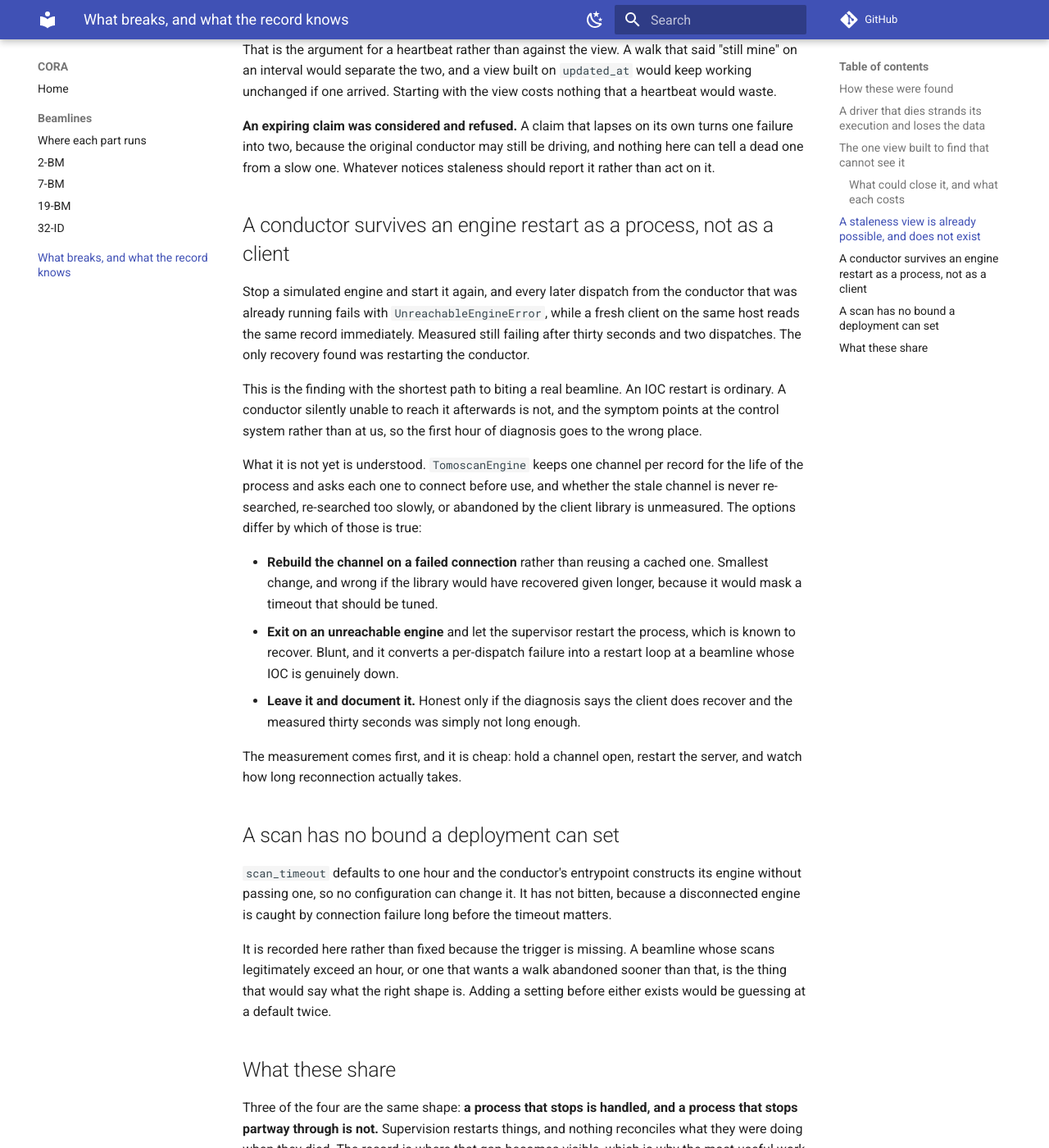
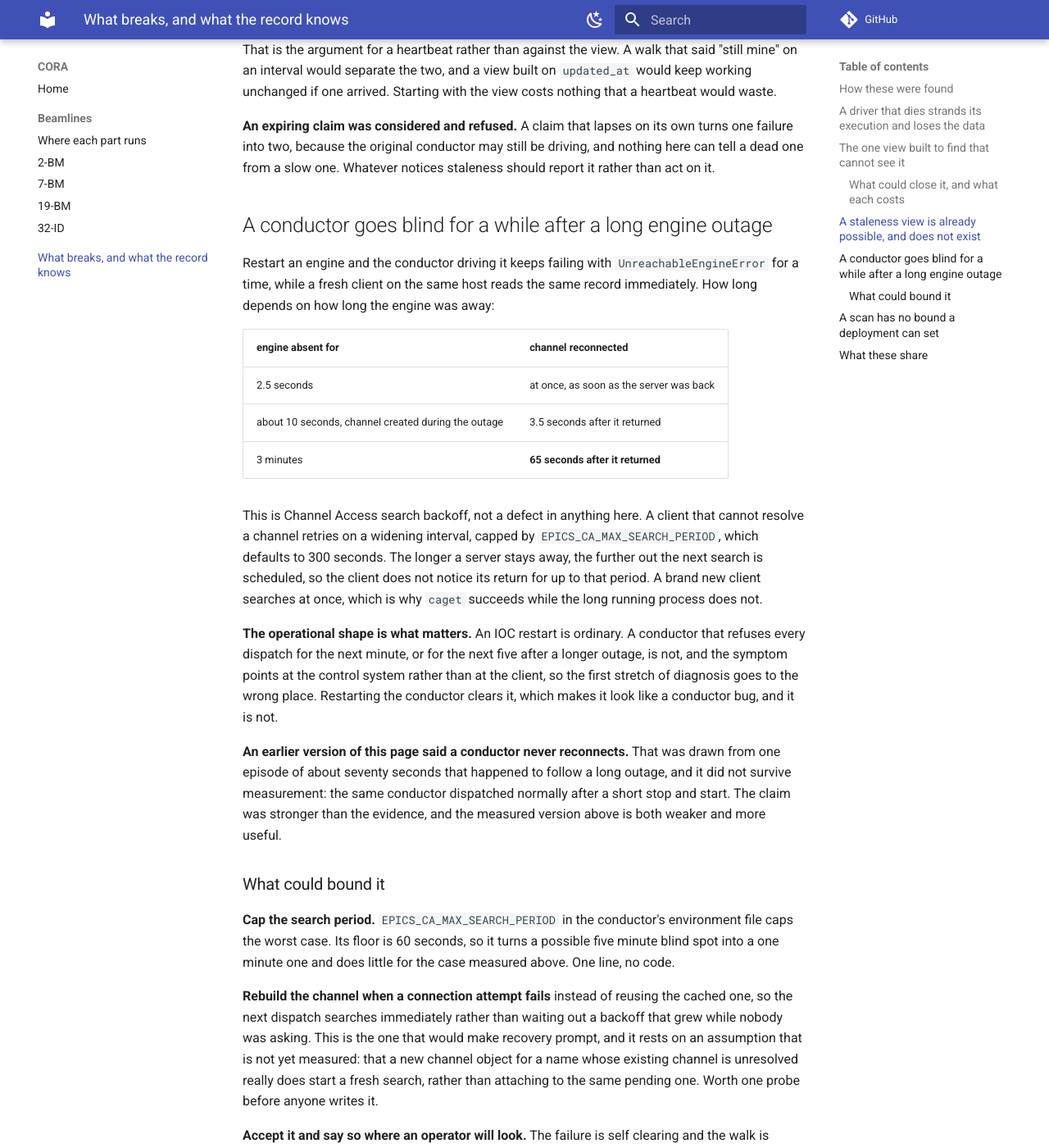
Before and after one commit to open-cora/cora, an MkDocs documentation site: the page built from docs/failure.md, in a window 1280 px wide and 1400 px high, scrolled down 2222 px. Shown: the whole window at 82% size. Built offline with MkDocs 1.6.1 and Material for MkDocs 9.7.7, drawn with Linux system fonts in a browser that asks for light colours; comment, search, counter and statistics services are not loaded; some of the changed text lies outside the part shown.

Commit message:
docs: the conductor does reconnect, and the delay is the protocol's
This page said a conductor survives an engine restart as a process and not
as a client, and that nothing short of restarting it recovers. That was
drawn from a single episode of about seventy seconds and was too strong:
the same conductor dispatched normally after a later stop and start.

Measured instead, by holding a channel open across outages of three
lengths. Two and a half seconds away and it reconnects at once. Three
minutes away and it reconnects sixty five seconds after the server is
already serving. That is Channel Access search backoff, capped by
EPICS_CA_MAX_SEARCH_PERIOD at five minutes by default: an unresolved
channel retries on a widening interval, so a long absence is noticed late,
while a new client searches immediately.

So the behaviour is a documented property of the protocol rather than a
defect here, and the operational problem is unchanged and worth keeping:
an IOC restart is ordinary, a client refusing work for the next minute is
not, and the symptom points at the control system rather than at us.

Two of the three repairs the page proposed are now dead, which is the
useful part of measuring. Capping the search period helps less than it
sounds, because its floor is sixty seconds. Rebuilding a failed channel is
the one that would make recovery prompt, and it rests on an assumption
nobody has measured: that a new channel for a name with an unresolved one
starts its own search rather than joining that one. The page says so
rather than recommending it.

Co-Authored-By: Claude Opus 5 (1M context) <noreply@anthropic.com>

```diff
--- a/docs/failure.md
+++ b/docs/failure.md
@@ -107,36 +107,58 @@ own turns one failure into two, because the original conductor may still be
 driving, and nothing here can tell a dead one from a slow one. Whatever
 notices staleness should report it rather than act on it.
 
-## A conductor survives an engine restart as a process, not as a client
+## A conductor goes blind for a while after a long engine outage
 
-Stop a simulated engine and start it again, and every later dispatch from the
-conductor that was already running fails with `UnreachableEngineError`, while
-a fresh client on the same host reads the same record immediately. Measured
-still failing after thirty seconds and two dispatches. The only recovery found
-was restarting the conductor.
+Restart an engine and the conductor driving it keeps failing with
+`UnreachableEngineError` for a time, while a fresh client on the same host
+reads the same record immediately. How long depends on how long the engine
+was away:
 
-This is the finding with the shortest path to biting a real beamline. An IOC
-restart is ordinary. A conductor silently unable to reach it afterwards is
-not, and the symptom points at the control system rather than at us, so the
-first hour of diagnosis goes to the wrong place.
+| engine absent for | channel reconnected |
+| --- | --- |
+| 2.5 seconds | at once, as soon as the server was back |
+| about 10 seconds, channel created during the outage | 3.5 seconds after it returned |
+| 3 minutes | **65 seconds after it returned** |
 
-What it is not yet is understood. `TomoscanEngine` keeps one channel per
-record for the life of the process and asks each one to connect before use,
-and whether the stale channel is never re-searched, re-searched too slowly, or
-abandoned by the client library is unmeasured. The options differ by which of
-those is true:
+This is Channel Access search backoff, not a defect in anything here. A
+client that cannot resolve a channel retries on a widening interval, capped
+by `EPICS_CA_MAX_SEARCH_PERIOD`, which defaults to 300 seconds. The longer a
+server stays away, the further out the next search is scheduled, so the
+client does not notice its return for up to that period. A brand new client
+searches at once, which is why `caget` succeeds while the long running
+process does not.
 
-- **Rebuild the channel on a failed connection** rather than reusing a cached
-  one. Smallest change, and wrong if the library would have recovered given
-  longer, because it would mask a timeout that should be tuned.
-- **Exit on an unreachable engine** and let the supervisor restart the
-  process, which is known to recover. Blunt, and it converts a per-dispatch
-  failure into a restart loop at a beamline whose IOC is genuinely down.
-- **Leave it and document it.** Honest only if the diagnosis says the client
-  does recover and the measured thirty seconds was simply not long enough.
+**The operational shape is what matters.** An IOC restart is ordinary. A
+conductor that refuses every dispatch for the next minute, or for the next
+five after a longer outage, is not, and the symptom points at the control
+system rather than at the client, so the first stretch of diagnosis goes to
+the wrong place. Restarting the conductor clears it, which makes it look
+like a conductor bug, and it is not.
 
-The measurement comes first, and it is cheap: hold a channel open, restart the
-server, and watch how long reconnection actually takes.
+**An earlier version of this page said a conductor never reconnects.** That
+was drawn from one episode of about seventy seconds that happened to follow a
+long outage, and it did not survive measurement: the same conductor
+dispatched normally after a short stop and start. The claim was stronger than
+the evidence, and the measured version above is both weaker and more useful.
+
+### What could bound it
+
+**Cap the search period.** `EPICS_CA_MAX_SEARCH_PERIOD` in the conductor's
+environment file caps the worst case. Its floor is 60 seconds, so it turns a
+possible five minute blind spot into a one minute one and does little for the
+case measured above. One line, no code.
+
+**Rebuild the channel when a connection attempt fails** instead of reusing
+the cached one, so the next dispatch searches immediately rather than waiting
+out a backoff that grew while nobody was asking. This is the one that would
+make recovery prompt, and it rests on an assumption that is not yet measured:
+that a new channel object for a name whose existing channel is unresolved
+really does start a fresh search, rather than attaching to the same pending
+one. Worth one probe before anyone writes it.
+
+**Accept it and say so where an operator will look.** The failure is
+self clearing and the walk is refused safely. What makes it expensive is
+surprise, not damage.
 
 ## A scan has no bound a deployment can set
 
@@ -153,8 +175,14 @@ twice.
 
 ## What these share
 
-Three of the four are the same shape: **a process that stops is handled, and
-a process that stops partway through is not.** Supervision restarts things,
-and nothing reconciles what they were doing when they died. The record is
-where that gap becomes visible, which is why the most useful work here is
-making the gap findable before it is making it impossible.
+The first two are the same shape: **a process that stops is handled, and a
+process that stops partway through is not.** Supervision restarts things, and
+nothing reconciles what they were doing when they died. The record is where
+that gap becomes visible, which is why the most useful work is making the gap
+findable before it is making it impossible.
+
+The reconnection one is a different lesson, and a cheaper one. It looked like
+a defect in this system, it was a documented property of the protocol
+underneath, and the thing that separated those two readings was a probe that
+took four minutes. The first write up of it here asserted the stronger and
+wrong version.
```
